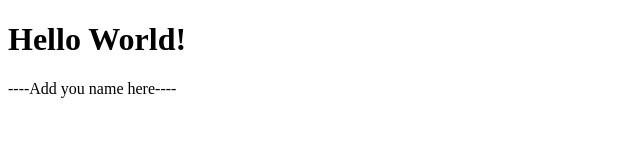
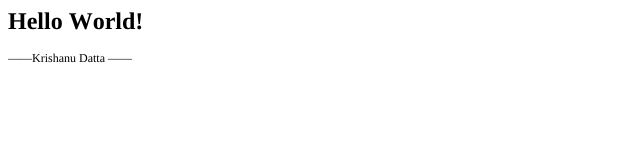
Before and after one commit to DS4200-S23-Class/ic-01-krishanu-datta, a plain HTML site: page index.html in a window 1280 px wide. Shown: the whole page, without its empty margins (0-640 px from the left). Drawn offline with Linux system fonts and the light colour scheme.

Commit message:
updated index

```diff
--- a/index.html
+++ b/index.html
@@ -1,14 +1,18 @@
-<!DOCTYPE html>
+<!DOCTYPE html PUBLIC "-//W3C//DTD HTML 4.01//EN" "http://www.w3.org/TR/html4/strict.dtd">
 <html>
+<head>
+  <meta http-equiv="Content-Type" content="text/html; charset=utf-8">
+  <meta http-equiv="Content-Style-Type" content="text/css">
+  <title></title>
+  <meta name="Generator" content="Cocoa HTML Writer">
+  <meta name="CocoaVersion" content="2113.6">
+  <style type="text/css">
+    p.p2 {margin: 0.0px 0.0px 12.0px 0.0px; font: 12.0px Times; color: #000000; -webkit-text-stroke: #000000}
+    span.s1 {font-kerning: none}
+  </style>
+</head>
 <body>
-
-<h1>Hello World!</h1>
-
-<p>
-
-----Add you name here----
-
-</p>
-
+<h1 style="margin: 0.0px 0.0px 16.1px 0.0px; font: 24.0px Times; color: #000000; -webkit-text-stroke: #000000"><span class="s1"><b>Hello World!</b></span></h1>
+<p class="p2"><span class="s1">——Krishanu Datta ——<span class="Apple-converted-space"> </span></span></p>
 </body>
 </html>
```
